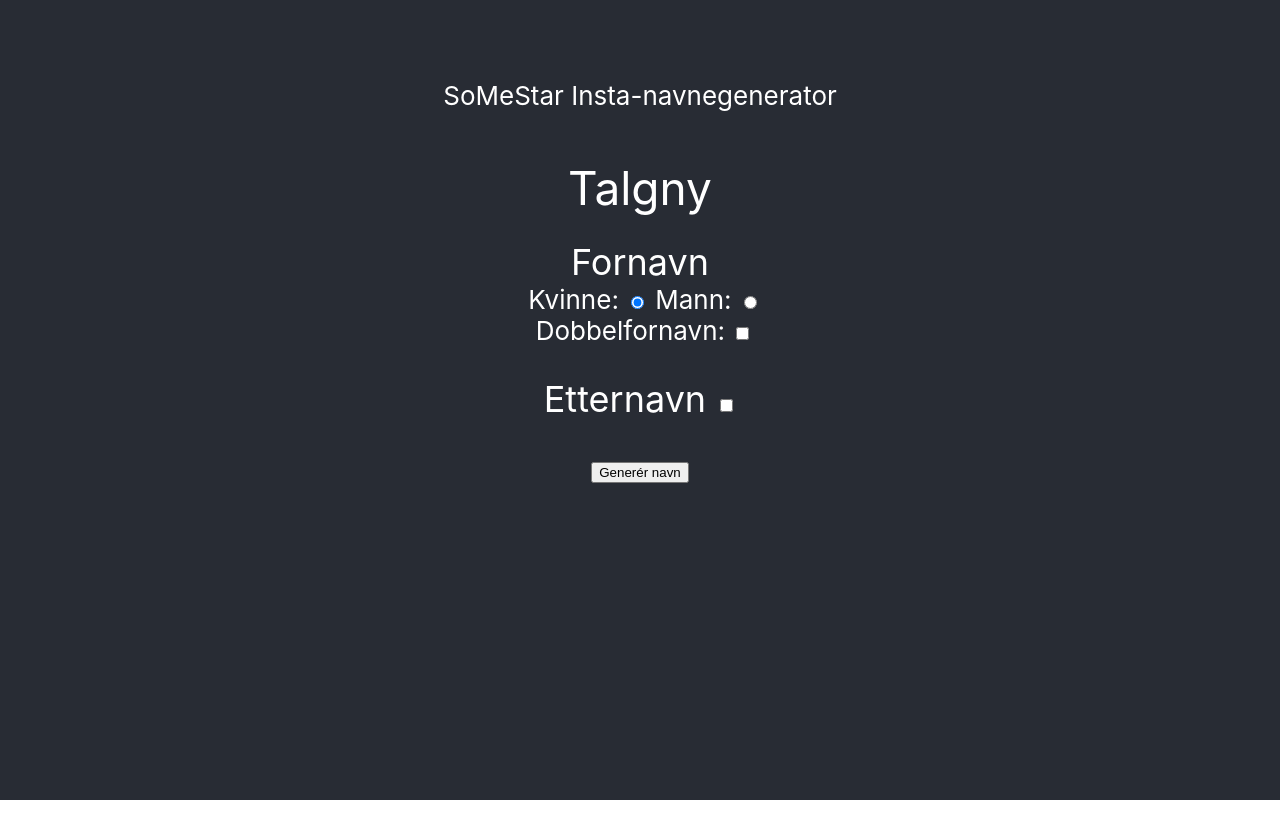
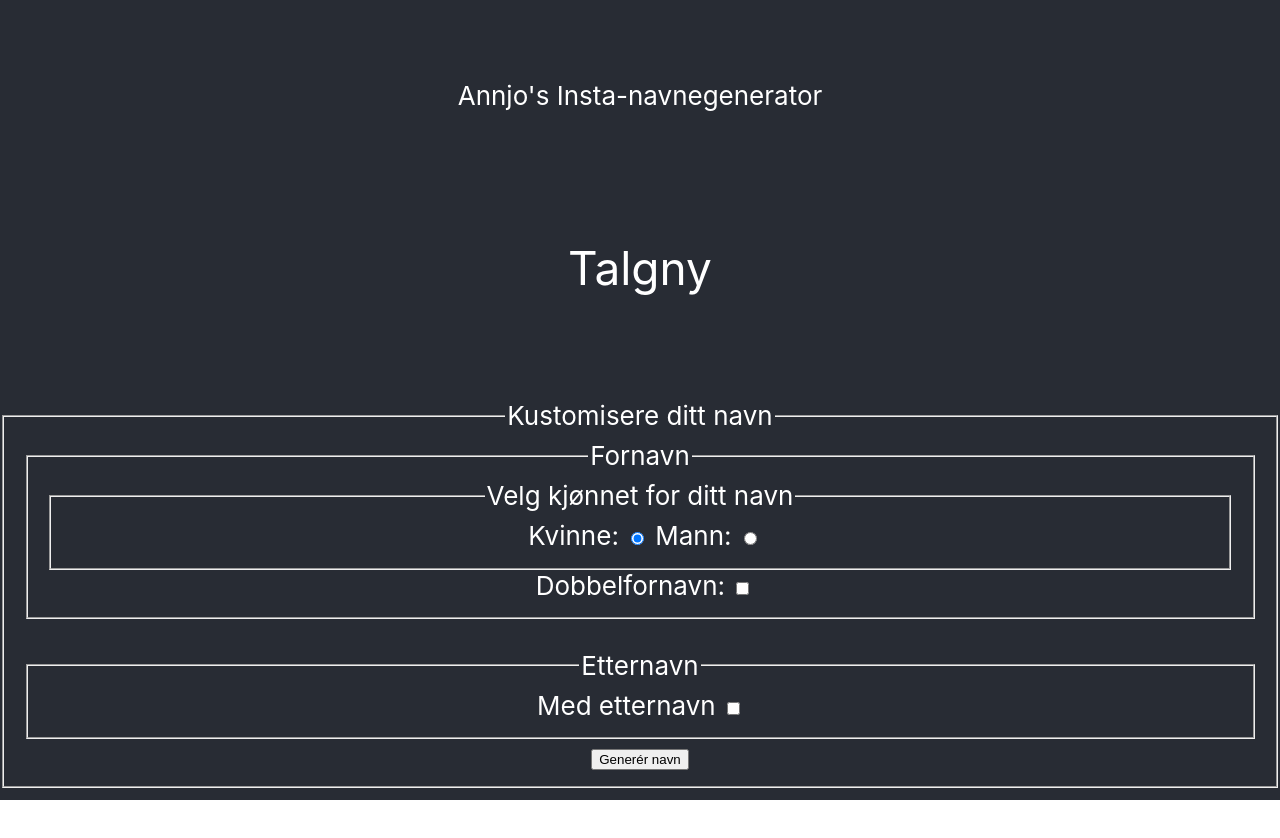
Before and after one commit to brinxmat/navnegenerator, a React (Create React App) app: page / in a window 1280 px wide. Shown: the top 838 px of the page. Before the commit the page ends 800 px from the top, so only its background shows below. Built offline with nearby package versions, Linux system fonts and the light colour scheme.

Commit message:
Accessibility fixes

```diff
--- a/src/App.css
+++ b/src/App.css
@@ -46,6 +46,8 @@
 .App-name {
   min-height: 10vh;
   font-size: calc(30px + 2vmin);
+  padding-top: 10vh;
+  padding-bottom: 10vh;
   color: white;
 }
 
--- a/src/App.js
+++ b/src/App.js
@@ -33,7 +33,7 @@ function App () {
   return (
     <div className="App">
       <header className="App-header">
-          <span className="App-title">SoMeStar Insta-navnegenerator</span>
+          <span className="App-title">Annjo&apos;s Insta-navnegenerator</span>
       </header>
       <section>
           <GetName name={name} />
--- a/src/name-generator/NameForm.js
+++ b/src/name-generator/NameForm.js
@@ -21,31 +21,37 @@ function NameForm ({ name, addName }) {
 
   return (
         <form onSubmit={handleSubmit} className="App-form">
-            <div>
-                <header className="App-settings-header">Fornavn</header>
-            <div>
-                <label className="App-inline-choice">Kvinne: <input type="radio" name='first.gender' value='F' checked={firstGender === 'F'}
+            <fieldset>
+                <legend>Kustomisere ditt navn</legend>
+                <fieldset>
+                    <legend>Fornavn</legend>
+                    <fieldset>
+                        <legend>Velg kjønnet for ditt navn</legend>
+                        <label className="App-inline-choice">Kvinne: <input type="radio" name='first.gender' value='F'
+                                                                            checked={firstGender === 'F'}
                                                                             onChange={e => setFirstGender(e.target.value)}/></label>
-                <label className="App-inline-choice">Mann: <input type="radio" name='first.gender' value='M' checked={firstGender === 'M'}
+                        <label className="App-inline-choice">Mann: <input type="radio" name='first.gender' value='M'
+                                                                          checked={firstGender === 'M'}
                                                                           onChange={e => setFirstGender(e.target.value)}/></label>
-            </div>
+                    </fieldset>
                     <label className="App-inline-choice">
                         Dobbelfornavn: <input type="checkbox" name="first.double" checked={firstDouble}
                                               onChange={e => setFirstDouble(e.target.checked)}/>
                     </label>
-            </div>
+                </fieldset>
                 <br/>
-            <label className="App-settings-header">
-                Etternavn <input type="checkbox" name="last.double" checked={includeLast}
+                <fieldset>
+                    <legend>Etternavn</legend>
+                    <label>Med etternavn</label> <input type="checkbox" name="last.double" checked={includeLast}
                                                         onChange={e => setIncludeLast(e.target.checked)}/>
-            </label>
                     <br/>
                     {includeLast && <label>
                         Dobbeletternavn: <input type="checkbox" name="last.double" checked={lastDouble}
                                                 onChange={e => setFirstLastDouble(e.target.checked)}/>
                     </label>}
-            <br/>
+                </fieldset>
                 <input type="submit" value="Generér navn" onChange={e => handleSubmit(e)}/>
+            </fieldset>
         </form>
   )
 }
--- a/src/name-generator/NameGenerator.mjs
+++ b/src/name-generator/NameGenerator.mjs
@@ -16,7 +16,7 @@ function getRandom (length) {
   return Math.floor(Math.random() * (max - min) + min)
 }
 
-function getName (source, double) {
+function getName (source, type, double) {
   const firstName = source[getRandom(source.length)] + ' '
   let secondName = ''
 
@@ -25,21 +25,22 @@ function getName (source, double) {
       secondName = source[getRandom(source.length)] + ' '
     }
   }
-  return getFormattedName(firstName, secondName)
+  return getFormattedName(firstName, secondName, type)
 }
 
-const getFormattedName = (firstName, secondName) => {
+const getFormattedName = (firstName, secondName, type) => {
   if (secondName === '') {
     return firstName
   }
+  const delimiter = type === 'first' ? ' ' : '-'
   return firstName.length <= secondName.length
-      ? `${firstName.trim()}-${secondName}`
-      : `${secondName.trim()}-${firstName}`
+    ? `${firstName.trim()}${delimiter}${secondName}`
+    : `${secondName.trim()}${delimiter}${firstName}`
 }
 
 function generateName (name) {
   const source = getSource(name.type, name.gender)
-  return getName(source, name.double)
+  return getName(source, name.type, name.double)
 }
 
 class NameGenerator {
```
Lines whose indentation alone changed are shown as unchanged.
